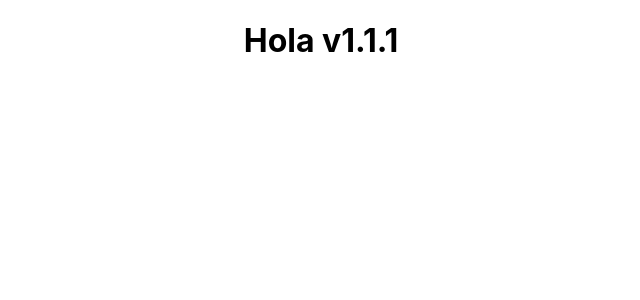
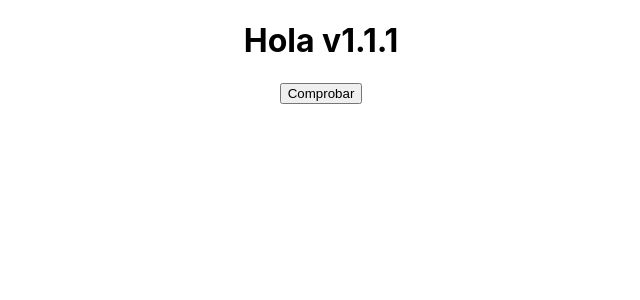
Before and after one commit to hugo176/Front_prueba_cach-, a React (Create React App) app: page / in a window 1280 px wide. Shown: the top 300 px of the page, without its empty margins (319-959 px from the left). Built offline with nearby package versions, Linux system fonts and the light colour scheme.

Commit message:
Add button comprobar

```diff
--- a/src/App.js
+++ b/src/App.js
@@ -1,13 +1,20 @@
+//import { useState } from 'react';
 import './App.css';
 import { useSelector } from 'react-redux';
 
 function App() {
 
   const tasksState = useSelector(state => state.tasks);console.log(tasksState);
+ // const [showModal, setShowModal] = useState(false);
+
+  const handleBottonClick = () => {
+    console.log("1");
+  };
 
   return (
     <div className="App">
       <h1>Hola v1.1.1</h1>
+      <button onClick={() => handleBottonClick()}>Comprobar</button>
     </div>
   );
 }
```
